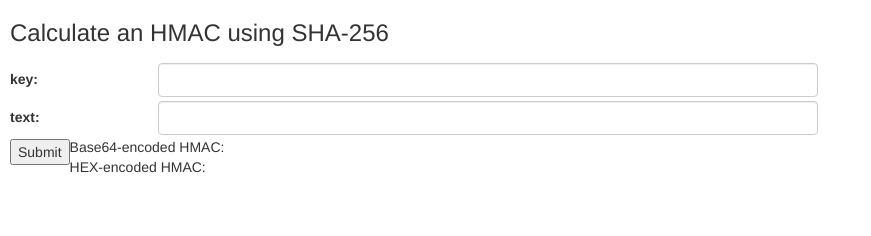
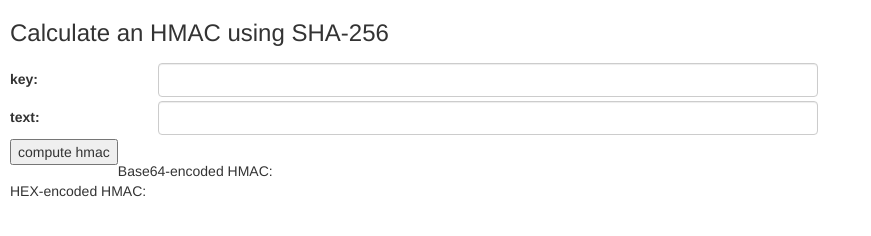
Before and after one commit to DinoChiesa/DinoChiesa.github.io, a plain HTML site: page hmacsha256.html in a window 1280 px wide. Shown: the whole page, without its empty margins (0-871 px from the left). Drawn offline with nearby package versions, Linux system fonts and the light colour scheme.

Commit message:
updating CSS on hmacsha256.html (3)

```diff
--- a/hmacsha256.html
+++ b/hmacsha256.html
@@ -23,6 +23,9 @@
             src="//crypto-js.googlecode.com/svn/tags/3.1.2/build/components/enc-base64-min.js"></script>
 
     <style type='text/css'>
+     #output {
+       margin-top: 24px;
+     }
      #output > div > div {
        border: 1px dotted Grey;
      }
@@ -68,6 +71,9 @@
        $('#hmacb64').text(hashInBase64);
        var hashInHex = CryptoJS.enc.Hex.stringify(hash);
        $('#hmachex').text(hashInHex);
+
+       $('#hmacb64').addClass('shown');
+       $('#hmacb64').removeClass('notshown');
        $('#hmachex').addClass('shown');
        $('#hmachex').removeClass('notshown');
      }
@@ -97,7 +103,7 @@
           <input type="textarea" class="form-control" id="text"/>
         </div>
         <div>
-          <input type="submit" value="Submit" class="button" id="submit"/>
+          <input type="submit" value="compute hmac" class="button" id="submit"/>
         </div>
       </form>
 
```
